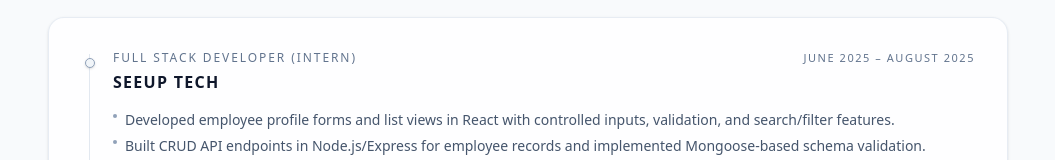
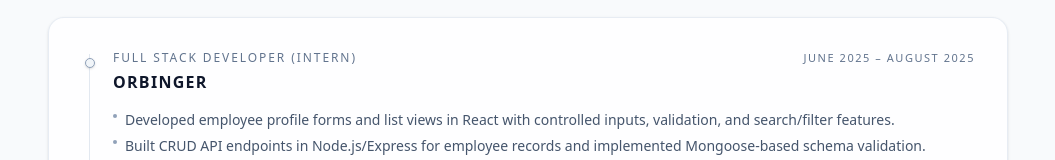
Before and after one commit to SAHIL-AHMED5498/MyWebsite2, a React (Vite) app: page / in a window 1280 px wide. Shown: the part 792-952 px from the top of the page, without its empty margins (112-1167 px from the left). Built offline with nearby package versions, Linux system fonts and the light colour scheme; a web font is replaced by a local one.

Commit message:
updated info

```diff
--- a/src/pages/Home.jsx
+++ b/src/pages/Home.jsx
@@ -41,7 +41,7 @@
       description:
         "Browser-based image recognition web app powered by TensorFlow.js and MobileNet, capable of identifying objects directly on the client side without any server dependency.",
       image: "/images/vision-ai-preview.png",
-      link: "https://vision-ai-rho.vercel.app/Image-Recog/index.html",
+      link: "https://imagerecog-7ktb.onrender.com",
     },
     {
       title: "DevConnect-Backend",
@@ -197,7 +197,7 @@
                         Full Stack Developer (Intern)
                       </p>
                       <h3 className="text-sm sm:text-base font-semibold tracking-[0.08em] uppercase text-slate-900 dark:text-slate-50">
-                        Seeup Tech
+                        Orbinger
                       </h3>
                     </div>
                     <p className="text-[11px] font-normal tracking-[0.14em] uppercase text-slate-500">
```
Also changed, not shown: 1 other file (tests, documents, lock files or other folders).
